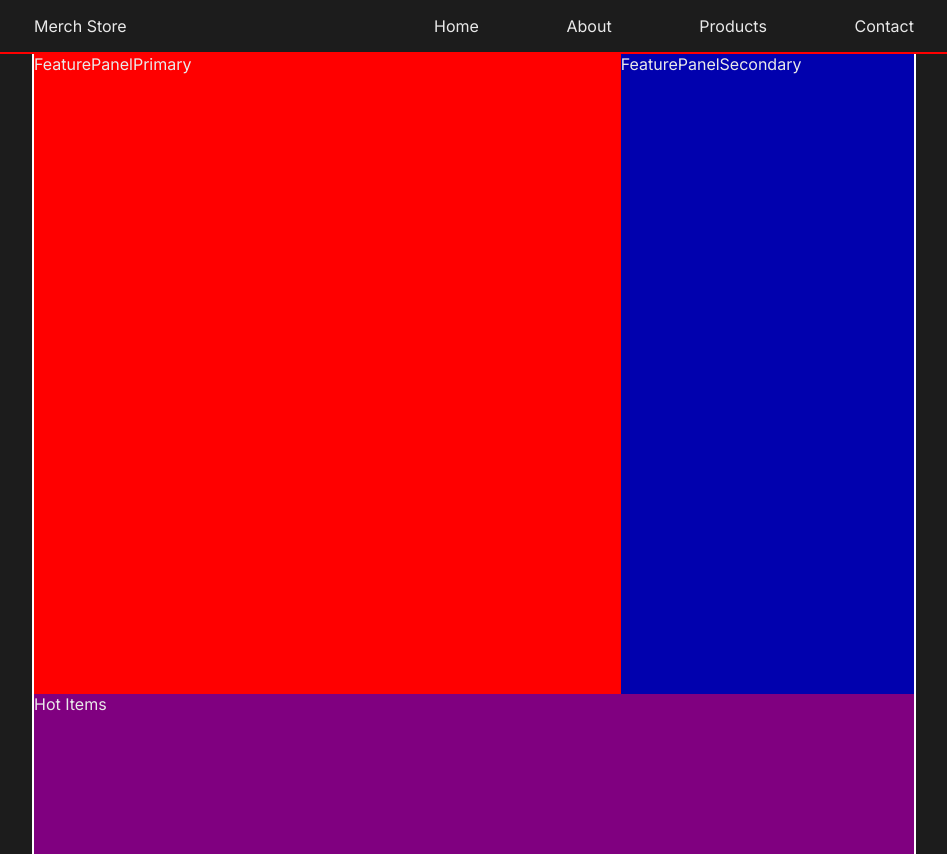
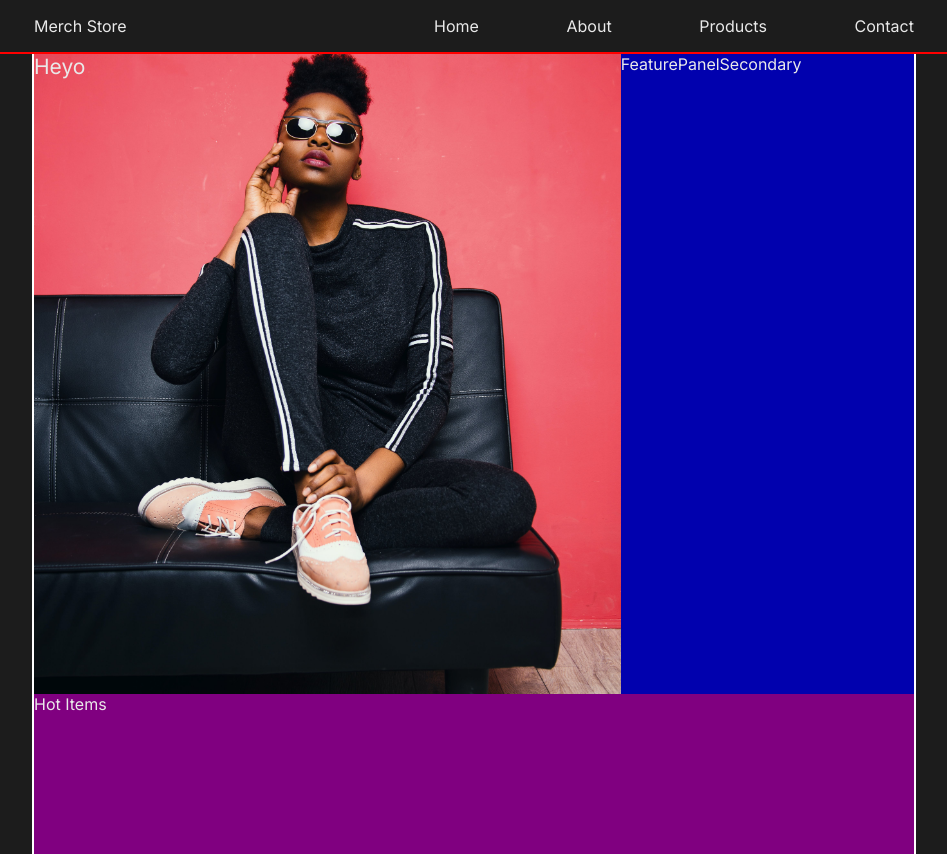
Before and after one commit to nickhibbits/merch-store, a Next.js app: page / in a window 1280 px wide. Shown: the whole page, without its empty margins (166-1113 px from the left). Built offline with nearby package versions, Linux system fonts and the light colour scheme.

Commit message:
Init background image container

```diff
--- /dev/null
+++ b/components/BackgroundImageContainer/BackgroundImageContainer.module.scss
@@ -0,0 +1,5 @@
+@use "@/styles/mixins/images.scss";
+
+.container {
+  @include images.background_image;
+}
--- /dev/null
+++ b/components/BackgroundImageContainer/BackgroundImageContainer.tsx
@@ -0,0 +1,25 @@
+import { ReactNode } from "react";
+import styles from "./BackgroundImageContainer.module.scss";
+// import { StaticImageData } from "next/image";
+
+interface BackgroundImageContainerProps {
+  imageSrc: any;
+  children: ReactNode;
+}
+
+function BackgroundImageContainer({
+  imageSrc,
+  children,
+}: BackgroundImageContainerProps) {
+  const containerStyle = {
+    backgroundImage: `url(${imageSrc})`,
+  };
+
+  return (
+    <div className={styles.container} style={containerStyle}>
+      {children}
+    </div>
+  );
+}
+
+export default BackgroundImageContainer;
--- a/components/Panels/FeaturePanel/FeaturePanel.module.scss
+++ b/components/Panels/FeaturePanel/FeaturePanel.module.scss
@@ -1,8 +1,6 @@
 @use "@/styles/mixins/mediaQueries.scss";
 
 .feature_panel_primary {
-  background-color: red;
-
   @include mediaQueries.medium-screen {
     grid-area: 1 / 1 / 2 / 3;
   }
--- a/components/Panels/FeaturePanel/FeaturePanelPrimary/FeaturePanelPrimary.tsx
+++ b/components/Panels/FeaturePanel/FeaturePanelPrimary/FeaturePanelPrimary.tsx
@@ -1,8 +1,14 @@
+import BackgroundImageContainer from "@/components/BackgroundImageContainer/BackgroundImageContainer";
 import styles from "@/components/Panels/FeaturePanel/FeaturePanel.module.scss";
+import model1 from "@/public/images/model_1.jpg";
 
 function FeaturePanelPrimary() {
   return (
-    <div className={styles.feature_panel_primary}>FeaturePanelPrimary</div>
+    <div className={styles.feature_panel_primary}>
+      <BackgroundImageContainer imageSrc={model1.src}>
+        <h1>Heyo</h1>
+      </BackgroundImageContainer>
+    </div>
   );
 }
 
--- /dev/null
+++ b/styles/mixins/images.scss
@@ -0,0 +1,16 @@
+@mixin background_image {
+  /* Set the background image */
+  // background-image: url('path-to-your-image.jpg');
+
+  /* Ensure the image does not repeat */
+  background-repeat: no-repeat;
+
+  /* Make the background image cover the entire div */
+  background-size: cover;
+
+  /* Position the background image */
+  background-position: center center;
+
+  /* Optional: Set a minimum height for the div to ensure visibility of the background */
+  height: 100%;
+}
```
